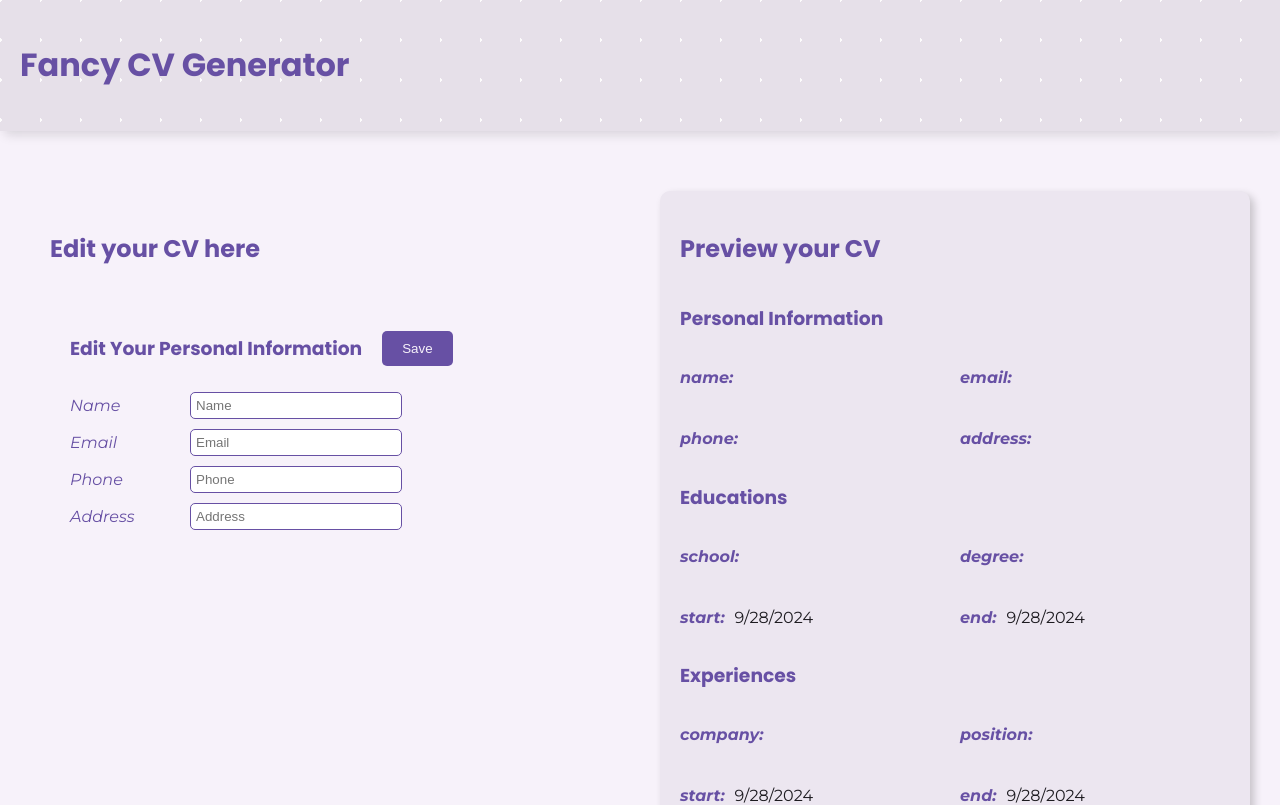
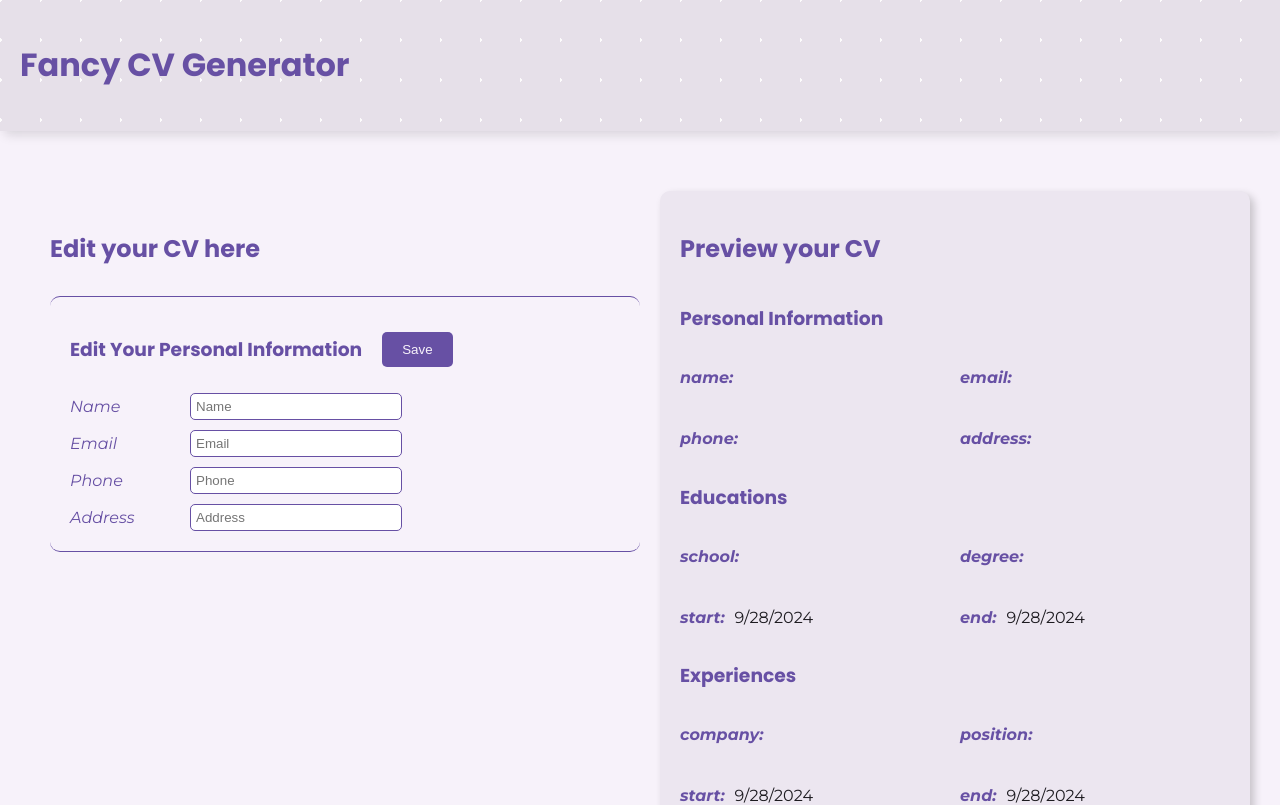
Before and after one commit to danielxfeng/top_cv_generator, a React (Vite) app: page / in a window 1280 px wide. Shown: the top 805 px of the page. Built offline with nearby package versions, Linux system fonts and the light colour scheme.

Commit message:
Some css.

```diff
--- a/src/components/main_components/Form/Form.module.css
+++ b/src/components/main_components/Form/Form.module.css
@@ -5,6 +5,12 @@
   gap: 10px;
   width: 100%;
   padding: 20px;
+}
+
+.block {
+  border-top: 1px solid #6750a4;
+  border-bottom: 1px solid #6750a4;
+  border-radius: 10px;
 }
 
 .form__head, .form__item {
```
